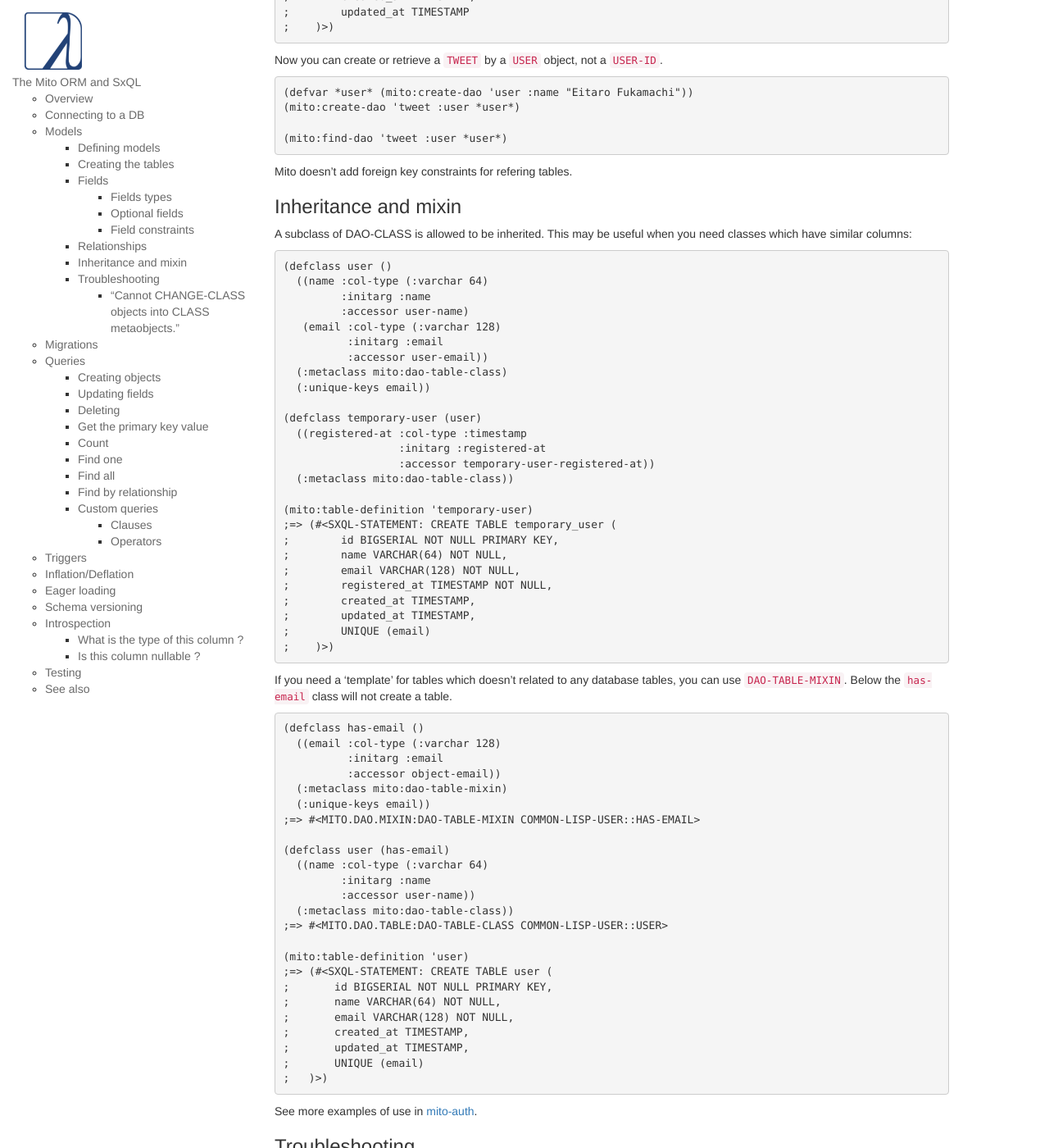
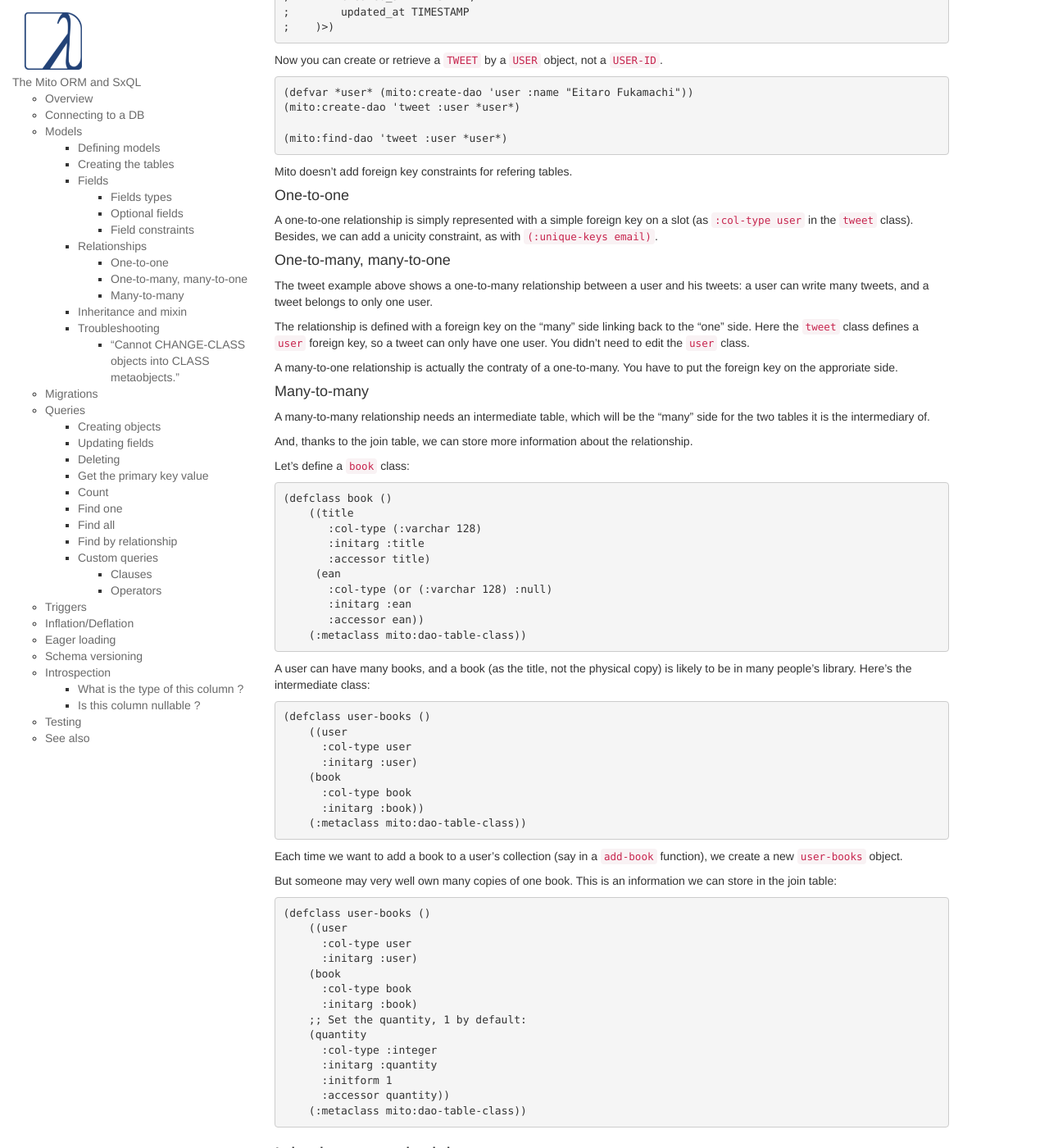
Before and after one commit to LispCookbook/cl-cookbook, a Jekyll site: the page built from databases.md, in a window 1280 px wide and 1400 px high, scrolled down 3448 px. Shown: the whole window at 82% size. Built offline with Jekyll 4.4.1, drawn with Linux system fonts in a browser that asks for light colours.

Commit message:
db: on 1-1, 1-n and n-n relationships

```diff
--- a/databases.md
+++ b/databases.md
@@ -241,6 +241,86 @@ Now you can create or retrieve a `TWEET` by a `USER` object, not a `USER-ID`.
 ~~~
 
 Mito doesn't add foreign key constraints for refering tables.
+
+#### One-to-one
+
+A one-to-one relationship is simply represented with a simple foreign
+key on a slot (as `:col-type user` in the `tweet` class). Besides, we
+can add a unicity constraint, as with `(:unique-keys email)`.
+
+#### One-to-many, many-to-one
+
+The tweet example above shows a one-to-many relationship between a user and
+his tweets: a user can write many tweets, and a tweet belongs to only
+one user.
+
+The relationship is defined with a foreign key on the "many" side
+linking back to the "one" side. Here the `tweet` class defines a
+`user` foreign key, so a tweet can only have one user. You didn't need
+to edit the `user` class.
+
+A many-to-one relationship is actually the contraty of a one-to-many.
+You have to put the foreign key on the approriate side.
+
+#### Many-to-many
+
+A many-to-many relationship needs an intermediate table, which will be
+the "many" side for the two tables it is the intermediary of.
+
+And, thanks to the join table, we can store more information about the relationship.
+
+Let's define a `book` class:
+
+~~~lisp
+(defclass book ()
+    ((title
+       :col-type (:varchar 128)
+       :initarg :title
+       :accessor title)
+     (ean
+       :col-type (or (:varchar 128) :null)
+       :initarg :ean
+       :accessor ean))
+    (:metaclass mito:dao-table-class))
+~~~
+
+A user can have many books, and a book (as the title, not the physical
+copy) is likely to be in many people's library. Here's the
+intermediate class:
+
+~~~lisp
+(defclass user-books ()
+    ((user
+      :col-type user
+      :initarg :user)
+    (book
+      :col-type book
+      :initarg :book))
+    (:metaclass mito:dao-table-class))
+~~~
+
+Each time we want to add a book to a user's collection (say in
+a `add-book` function), we create a new `user-books` object.
+
+But someone may very well own many copies of one book. This is an
+information we can store in the join table:
+
+~~~lisp
+(defclass user-books ()
+    ((user
+      :col-type user
+      :initarg :user)
+    (book
+      :col-type book
+      :initarg :book)
+    ;; Set the quantity, 1 by default:
+    (quantity
+      :col-type :integer
+      :initarg :quantity
+      :initform 1
+      :accessor quantity))
+    (:metaclass mito:dao-table-class))
+~~~
 
 
 ### Inheritance and mixin
```
